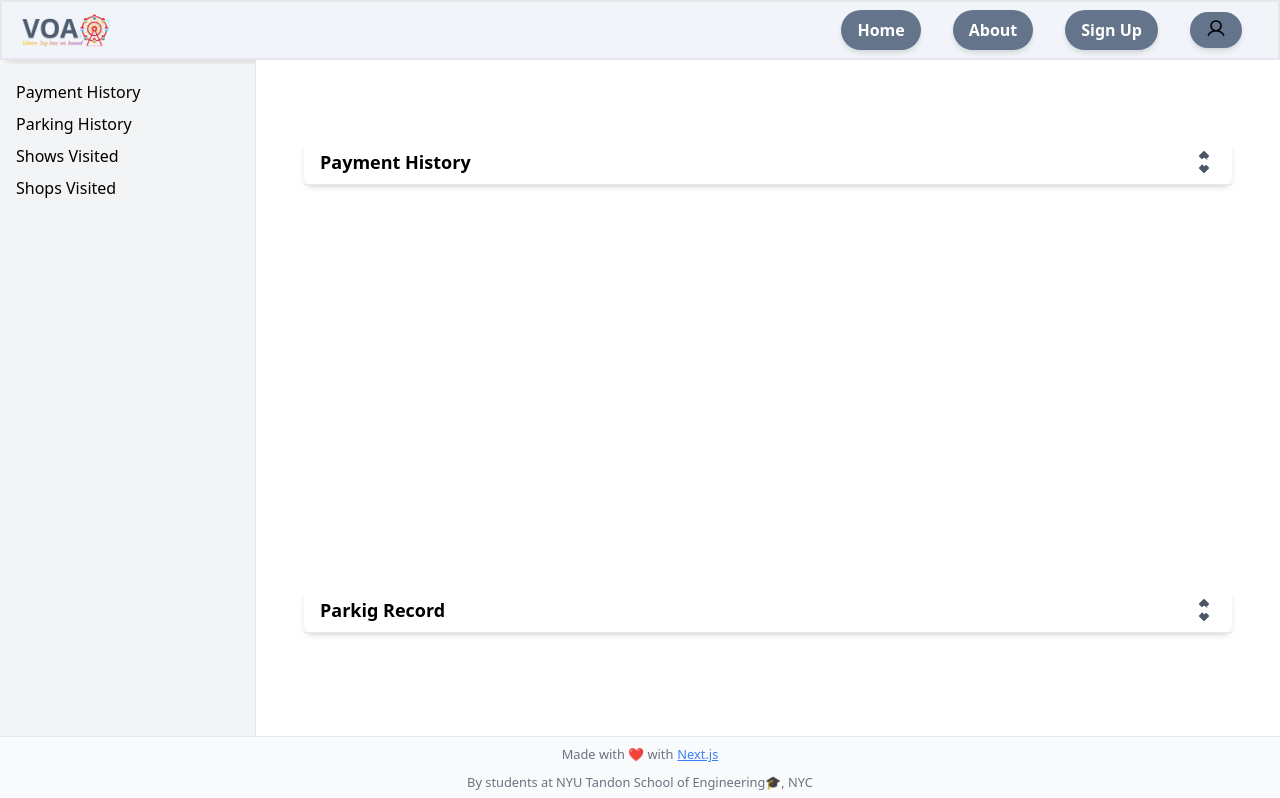
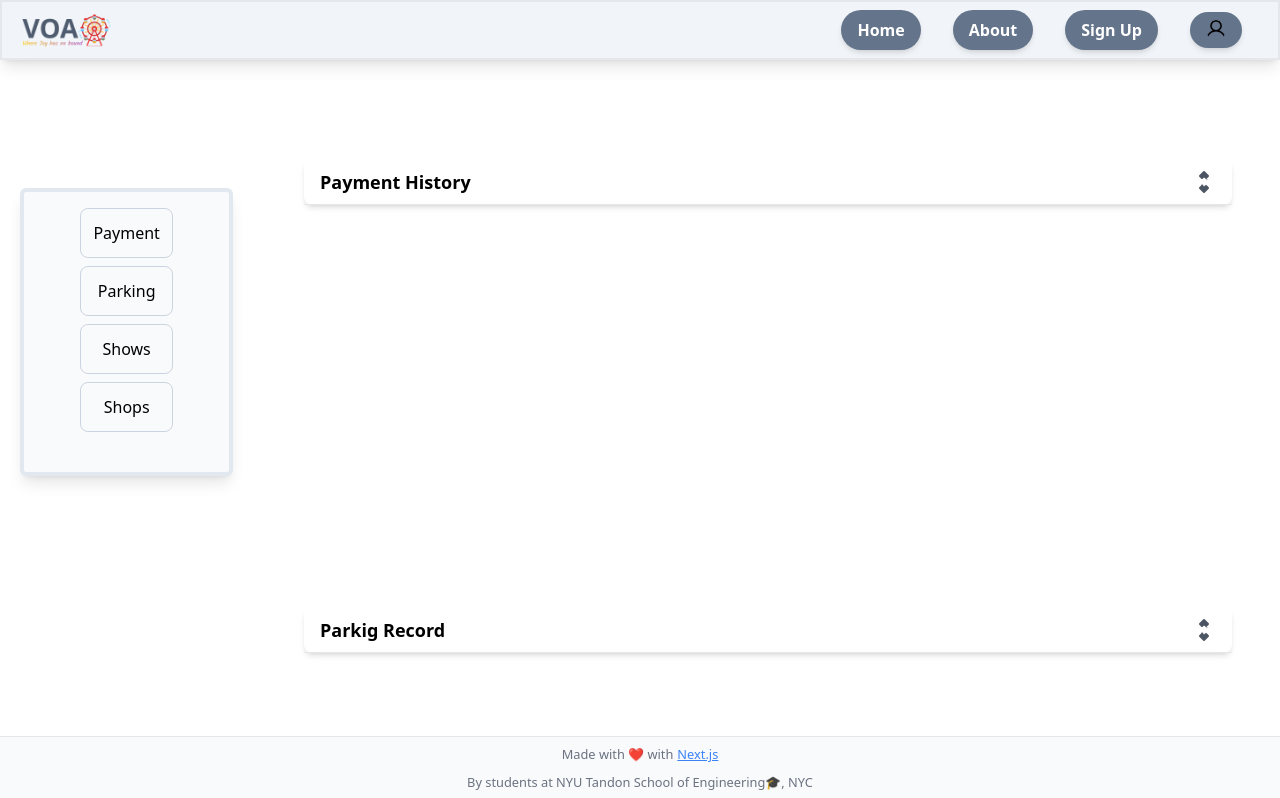
Before and after one commit to Yunzez/CS-GY6083_project, a Next.js app in the folder voyage_of_amusement/: page /user in a window 1280 px wide. Shown: the top 798 px of the page. Built offline with nearby package versions, Linux system fonts and the light colour scheme.

Commit message:
change the stupid sidebar

```diff
--- a/voyage_of_amusement/src/component/Navbar.tsx
+++ b/voyage_of_amusement/src/component/Navbar.tsx
@@ -19,7 +19,7 @@ const Navbar: React.FC = () => {
 
     return (
         <>
-            <div id="sideNav" className={`${showMenu ? "show" : (firstLoad ? "" : "close")} side-nav`}>
+            <div id="sideNav" className={`${showMenu ? "show" : (firstLoad ? "" : "close")} side-nav `}>
                 <Button className="absolute top-2 right-2" onClick={() => {
                     toggleMenu()
                 }}>
@@ -49,7 +49,7 @@ const Navbar: React.FC = () => {
                 </div>
             </div>
 
-            <div className="inset-x-0 top-0 bg-slate-100 text-white py-2 border-2 shadow-lg flex flex-col md:flex-row justify-between md:items-center w-full">
+            <div className="inset-x-0 top-0 bg-slate-100 text-white py-2 border-2 shadow-lg flex flex-col md:flex-row justify-between md:items-center w-full z-50">
                 <div className="ml-5 hidden md:flex cursor-pointer">
                     <Image
                         src="/logo.png"
--- a/voyage_of_amusement/src/pages/user.tsx
+++ b/voyage_of_amusement/src/pages/user.tsx
@@ -1,5 +1,5 @@
 import { useRouter } from 'next/router';
-import { useEffect, useState } from 'react';
+import { useEffect, useRef, useState } from 'react';
 import SettingCard from '@/component/settingCard';
 
 const parkingTextContent = [
@@ -13,62 +13,75 @@ const UserSettings: React.FC = () => {
 
     const [selectedId, setSelectedId] = useState(null);
 
+
+    const [rightCardPosition, setRightCardPosition] = useState(0);
+
+    const mainContentRef = useRef(null);
+    const cardRef = useRef(null);
     useEffect(() => {
         function handleScroll() {
-            const sections = document.querySelectorAll('.section');
+            const sections = document.querySelectorAll(".section");
             const selected = Array.from(sections).find((section) => {
-                const rect = section.getBoundingClientRect();
-                return rect.top <= 100 && rect.bottom >= 100;
+              const rect = section.getBoundingClientRect();
+              return rect.top <= 100 && rect.bottom >= 100;
             });
 
             setSelectedId(selected ? selected.id : null);
-            console.log(selectedId)
-        }
 
-        window.addEventListener('scroll', handleScroll);
+            // Calculate the position of the right card based on the scroll position
+            // const mainContentRect = mainContentRef.current.getBoundingClientRect();
+            // const cardRect = rightCardRef.current.getBoundingClientRect();
 
-        return () => window.removeEventListener('scroll', handleScroll);
+            // const top = cardRect.top - mainContentRect.top;
+            // const maxTop = mainContentRect.height - rightCardRect.height;
+
+            // setRightCardPosition(Math.max(0, Math.min(maxTop, top)));
+          }
+
+          window.addEventListener("scroll", handleScroll);
+
+          return () => window.removeEventListener("scroll", handleScroll);
     }, []);
 
 
     return (
-        <div className="flex">
+        <div className="flex" ref={cardRef} >
             {/* Sidebar */}
-            <div className="w-1/5 h-screen bg-gray-100 p-4 border-r border-gray-200 fixed top-0 left-0  top-[64px]">
-                <ul className="space-y-2 max-h-screen overflow-y-auto">
-                    <li
-                        className={`cursor-pointer ${selectedId === 'payment-history' ? 'font-bold bg-gray-300' : ''
+            <div className="w-1/6 ml-5 rounded-md border-slate-100 shadow-lg border-4 flex flex-col items-center mt-[10%] fixed bg-gray-50 p-4 border-slate-200 border-gray-200 h-72">
+                <div className="space-y-2 max-h-screen flex flex-col items-centers w-100">
+                    <div
+                        className={`cursor-pointer p-3 border border-slate-300 rounded-lg hover:border-slate-700 text-center ${selectedId === 'payment-history' ? 'font-bold bg-gray-300' : ''
                             }`}
                         onClick={() => document.getElementById('payment-history')?.scrollIntoView()}
                     >
-                        Payment History
-                    </li>
-                    <li
-                        className={`cursor-pointer ${selectedId === 'parking-history' ? 'font-bold bg-gray-300' : ''
+                        Payment
+                    </div>
+                    <div
+                        className={`cursor-pointer p-3 border border-slate-300 rounded-lg hover:border-slate-700 text-center ${selectedId === 'parking-history' ? 'font-bold bg-gray-300' : ''
                             }`}
                         onClick={() => document.getElementById('parking-history')?.scrollIntoView()}
                     >
-                        Parking History
-                    </li>
-                    <li
-                        className={`cursor-pointer ${selectedId === 'shows-visited' ? 'font-bold bg-gray-300' : ''
+                        Parking
+                    </div>
+                    <div
+                        className={`cursor-pointer p-3 border border-slate-300 rounded-lg hover:border-slate-700 text-center ${selectedId === 'shows-visited' ? 'font-bold bg-gray-300' : ''
                             }`}
                         onClick={() => document.getElementById('shows-visited')?.scrollIntoView()}
                     >
-                        Shows Visited
-                    </li>
-                    <li
-                        className={`cursor-pointer ${selectedId === 'shops-visited' ? 'font-bold bg-gray-300' : ''
+                        Shows
+                    </div>
+                    <div
+                        className={`cursor-pointer p-3 border border-slate-300 rounded-lg hover:border-slate-700 text-center ${selectedId === 'shops-visited' ? 'font-bold bg-gray-300' : ''
                             }`}
                         onClick={() => document.getElementById('shops-visited')?.scrollIntoView()}
                     >
-                        Shops Visited
-                    </li>
-                </ul>
+                        Shops
+                    </div>
+                </div>
             </div>
 
             {/* Main Content */}
-            <div className="w-4/5 h-screen bg-white p-4 right-0 ml-[20%]">
+            <div className="w-5/6 h-screen bg-white p-4 right-0 mt-5 ml-[20%]">
                 <div id="payment-history" className="py-8 px-4">
                     <SettingCard title={'Payment History'} content={parkingTextContent} />
 
```
Also changed, not shown: 1 other file (tests, documents, lock files or other folders).
